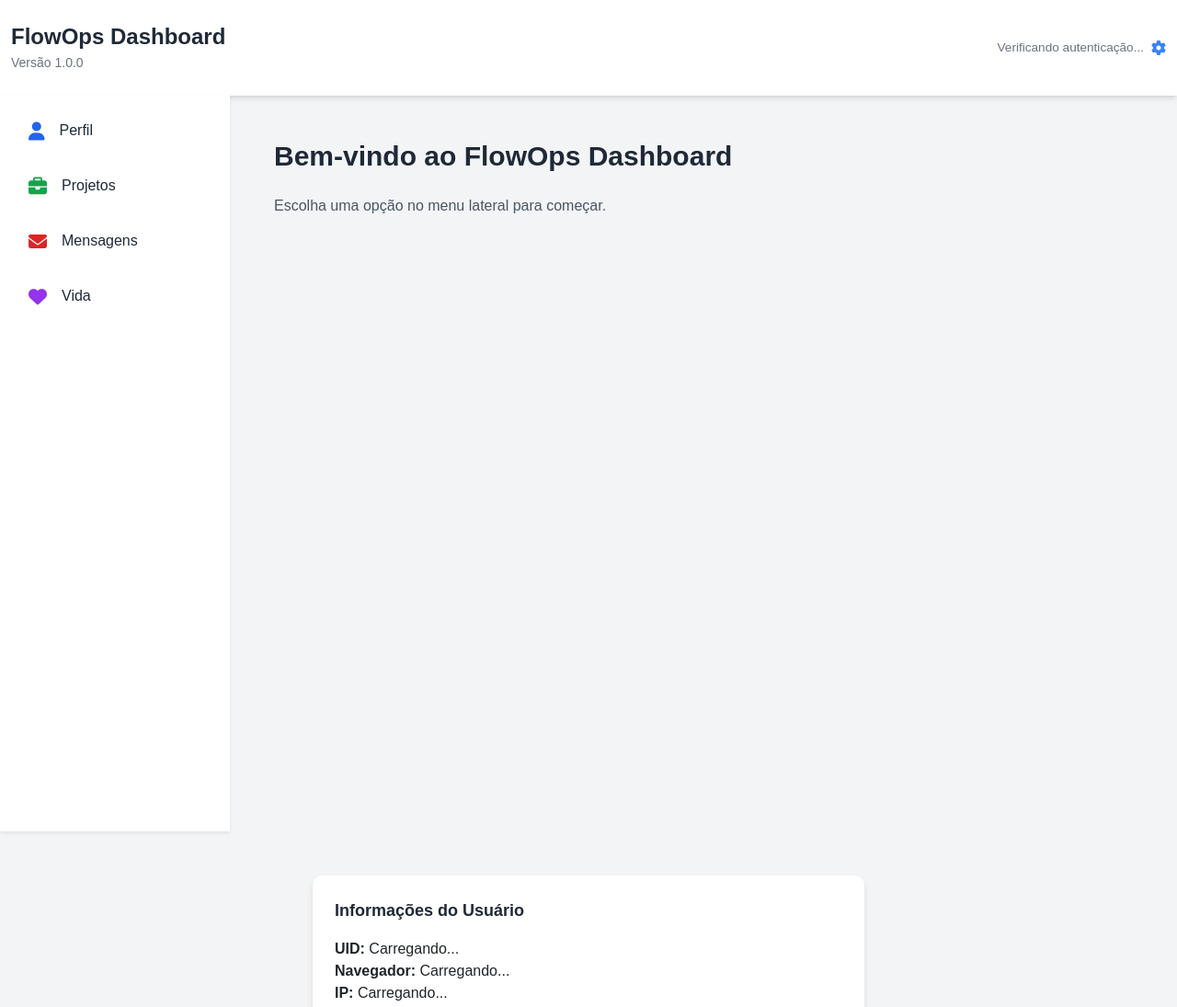
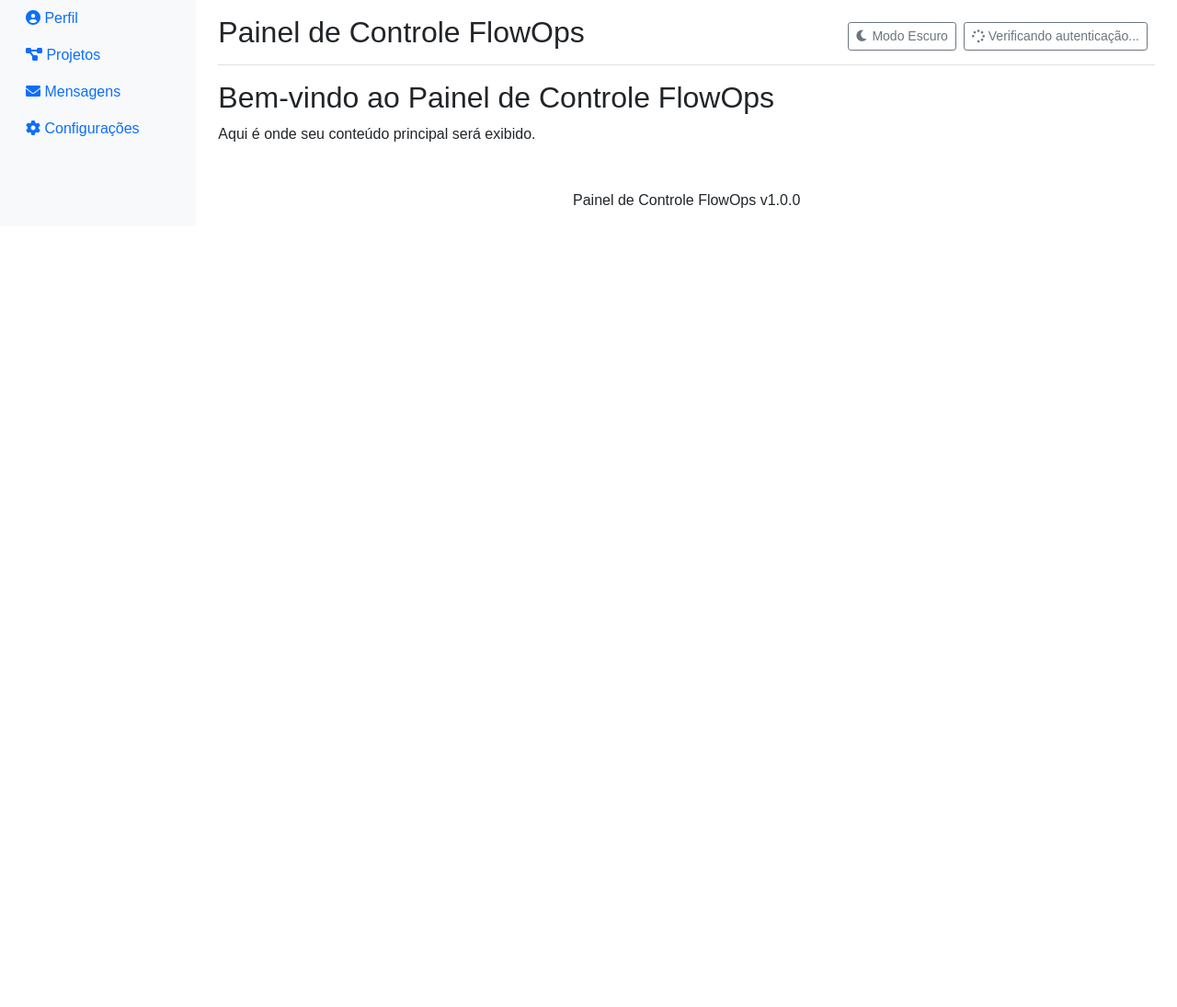
Before and after one commit to RafaelSilvaIna/FlowOps, a website with bundled scripts: page system-dashboard/computador/dashboard.html in a window 1280 px wide. Shown: the top 1095 px of the page at 92% size. After the commit the page ends 800 px from the top, so only its background shows below. Built offline with nearby package versions, Linux system fonts and the light colour scheme; a script that the page names is missing.

Commit message:
Update dashboard.html

```diff
--- a/system-dashboard/computador/dashboard.html
+++ b/system-dashboard/computador/dashboard.html
@@ -3,111 +3,97 @@
 <head>
     <meta charset="UTF-8">
     <meta name="viewport" content="width=device-width, initial-scale=1.0">
-    <meta name="description" content="FlowOps Dashboard - Versão 1.0.0">
-    <title>FlowOps Dashboard</title>
+    <title>Painel de Controle FlowOps</title>
+    <link href="https://cdn.jsdelivr.net/npm/bootstrap@5.1.3/dist/css/bootstrap.min.css" rel="stylesheet">
+    <link href="https://cdnjs.cloudflare.com/ajax/libs/font-awesome/6.0.0-beta3/css/all.min.css" rel="stylesheet">
+    <link href="https://cdn.jsdelivr.net/npm/sweetalert2@11.0.19/dist/sweetalert2.min.css" rel="stylesheet">
+    <link href="dashboard.css" rel="stylesheet">
+</head>
+<body>
+    <div class="container-fluid">
+        <div class="row">
+            <!-- Barra lateral -->
+            <nav id="sidebar" class="col-md-3 col-lg-2 d-md-block bg-light sidebar collapse">
+                <div class="position-sticky">
+                    <ul class="nav flex-column">
+                        <li class="nav-item">
+                            <a class="nav-link active" href="#">
+                                <i class="fas fa-user-circle"></i> Perfil
+                            </a>
+                        </li>
+                        <li class="nav-item">
+                            <a class="nav-link" href="#">
+                                <i class="fas fa-project-diagram"></i> Projetos
+                            </a>
+                        </li>
+                        <li class="nav-item">
+                            <a class="nav-link" href="#">
+                                <i class="fas fa-envelope"></i> Mensagens
+                            </a>
+                        </li>
+                        <li class="nav-item">
+                            <a class="nav-link" href="#">
+                                <i class="fas fa-cog"></i> Configurações
+                            </a>
+                        </li>
+                    </ul>
+                </div>
+            </nav>
 
-    <!-- TailwindCSS -->
-    <script src="https://cdn.tailwindcss.com"></script>
+            <!-- Conteúdo principal -->
+            <main class="col-md-9 ms-sm-auto col-lg-10 px-md-4">
+                <!-- Cabeçalho -->
+                <header class="d-flex justify-content-between flex-wrap flex-md-nowrap align-items-center pt-3 pb-2 mb-3 border-bottom">
+                    <h1 class="h2">Painel de Controle FlowOps</h1>
+                    <div class="btn-toolbar mb-2 mb-md-0">
+                        <div class="btn-group me-2">
+                            <button type="button" class="btn btn-sm btn-outline-secondary" id="darkModeToggle">
+                                <i class="fas fa-moon"></i> Modo Escuro
+                            </button>
+                        </div>
+                        <div id="authStatus" class="btn-group me-2">
+                            <button type="button" class="btn btn-sm btn-outline-secondary">
+                                <i class="fas fa-spinner fa-spin"></i> Verificando autenticação...
+                            </button>
+                        </div>
+                    </div>
+                </header>
 
-    <!-- Bootstrap -->
-    <link href="https://cdn.jsdelivr.net/npm/bootstrap@5.3.2/dist/css/bootstrap.min.css" rel="stylesheet">
+                <!-- Área de conteúdo principal -->
+                <div id="mainContent">
+                    <h2>Bem-vindo ao Painel de Controle FlowOps</h2>
+                    <p>Aqui é onde seu conteúdo principal será exibido.</p>
+                </div>
 
-    <!-- FontAwesome -->
-    <link href="https://cdnjs.cloudflare.com/ajax/libs/font-awesome/6.5.1/css/all.min.css" rel="stylesheet">
-
-    <!-- Custom CSS -->
-    <link rel="stylesheet" href="dashboard.css">
-</head>
-<body class="bg-gray-100">
-    <body class="bg-gray-100">
-        <!-- Header -->
-        <header class="bg-white shadow-md py-4">
-            <div class="container d-flex justify-content-between align-items-center">
-                <div class="logo">
-                    <h1 class="text-2xl font-bold text-gray-800">FlowOps Dashboard</h1>
-                    <span class="text-sm text-gray-500">Versão 1.0.0</span>
-                </div>
-                <nav class="d-flex align-items-center">
-                    <div id="auth-status" class="flex items-center cursor-pointer">
-                        <span id="auth-status-text" class="mr-2">Verificando autenticação...</span>
-                        <i id="auth-icon" class="fa fa-cog fa-spin text-blue-500"></i>
-                    </div>
-                </nav>
-            </div>
-        </header>
-
-        <!-- Main Content -->
-        <div class="d-flex">
-            <!-- Sidebar -->
-            <aside class="bg-white shadow-sm vh-100 p-3" style="width: 250px;">
-                <ul class="list-unstyled">
-                    <li class="mb-3">
-                        <a href="#perfil" class="d-flex align-items-center text-decoration-none text-gray-800">
-                            <i class="fa fa-user fa-lg me-3 text-blue-600"></i>
-                            <span>Perfil</span>
-                        </a>
-                    </li>
-                    <li class="mb-3">
-                        <a href="#projetos" class="d-flex align-items-center text-decoration-none text-gray-800">
-                            <i class="fa fa-briefcase fa-lg me-3 text-green-600"></i>
-                            <span>Projetos</span>
-                        </a>
-                    </li>
-                    <li class="mb-3">
-                        <a href="#mensagens" class="d-flex align-items-center text-decoration-none text-gray-800">
-                            <i class="fa fa-envelope fa-lg me-3 text-red-600"></i>
-                            <span>Mensagens</span>
-                        </a>
-                    </li>
-                    <li>
-                        <a href="#vida" class="d-flex align-items-center text-decoration-none text-gray-800">
-                            <i class="fa fa-heart fa-lg me-3 text-purple-600"></i>
-                            <span>Vida</span>
-                        </a>
-                    </li>
-                </ul>
-            </aside>
-
-            <!-- Main Dashboard -->
-            <main class="flex-grow p-5">
-                <h2 class="text-gray-800 text-3xl font-bold mb-4">Bem-vindo ao FlowOps Dashboard</h2>
-                <p class="text-gray-600">Escolha uma opção no menu lateral para começar.</p>
+                <!-- Rodapé -->
+                <footer class="text-center mt-5">
+                    <p>Painel de Controle FlowOps v1.0.0</p>
+                </footer>
             </main>
         </div>
+    </div>
 
-        <!-- Modal para Configurações -->
-        <div id="settings-modal" class="fixed inset-0 bg-black bg-opacity-50 flex justify-center items-center hidden">
-            <div class="bg-white p-6 rounded-xl w-96">
-                <h3 class="text-xl font-bold text-gray-800">Configurações de Conta</h3>
-                <div class="mt-4">
-                    <button id="change-password" class="w-full p-2 bg-blue-600 text-white rounded-lg mb-2">Alterar Senha</button>
-                    <button id="delete-account" class="w-full p-2 bg-red-600 text-white rounded-lg mb-2">Excluir Conta</button>
-                    <button id="logout" class="w-full p-2 bg-gray-600 text-white rounded-lg">Sair</button>
+    <!-- Modal de Autenticação -->
+    <div class="modal fade" id="authModal" tabindex="-1" aria-labelledby="authModalLabel" aria-hidden="true">
+        <div class="modal-dialog">
+            <div class="modal-content">
+                <div class="modal-header">
+                    <h5 class="modal-title" id="authModalLabel">Configurações da Conta</h5>
+                    <button type="button" class="btn-close" data-bs-dismiss="modal" aria-label="Fechar"></button>
+                </div>
+                <div class="modal-body">
+                    <button id="changePasswordBtn" class="btn btn-primary mb-2 w-100">Alterar Senha</button>
+                    <button id="deleteAccountBtn" class="btn btn-danger mb-2 w-100">Excluir Conta</button>
+                    <button id="logoutBtn" class="btn btn-secondary w-100">Sair</button>
                 </div>
             </div>
         </div>
+    </div>
 
-        <!-- Notification -->
-        <div id="notification" class="fixed bottom-4 right-4 bg-green-500 text-white p-4 rounded-lg shadow-lg hidden">
-            <i class="fa fa-check-circle"></i> Conta autenticada com sucesso!
-        </div>
-
-        <!-- secao numero 1-->
-        <section id="user-info-section" class="bg-white shadow-md p-6 rounded-lg mt-5">
-            <h3 class="text-lg font-semibold text-gray-800 mb-3">Informações do Usuário</h3>
-            <div id="user-info">
-                <p><strong>UID:</strong> <span id="user-uid">Carregando...</span></p>
-                <p><strong>Navegador:</strong> <span id="user-browser">Carregando...</span></p>
-                <p><strong>IP:</strong> <span id="user-ip">Carregando...</span></p>
-            </div>
-            <button id="toggle-user-info" class="mt-4 bg-blue-600 text-white p-2 rounded-lg">Ocultar Informações</button>
-        </section>
-
-
-
-
-    <!-- Bootstrap JS -->
-    <script src="https://cdn.jsdelivr.net/npm/bootstrap@5.3.2/dist/js/bootstrap.bundle.min.js"></script>
-    <script type="module" src="dashboard.js"></script>
+    <script src="https://cdn.jsdelivr.net/npm/bootstrap@5.1.3/dist/js/bootstrap.bundle.min.js"></script>
+    <script src="https://www.gstatic.com/firebasejs/9.22.1/firebase-app-compat.js"></script>
+    <script src="https://www.gstatic.com/firebasejs/9.22.1/firebase-auth-compat.js"></script>
+    <script src="https://cdn.jsdelivr.net/npm/sweetalert2@11.0.19/dist/sweetalert2.all.min.js"></script>
+    <script src="dashboard.js"></script>
 </body>
 </html>
```
